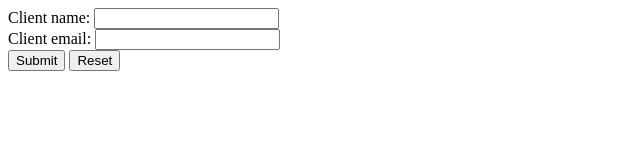
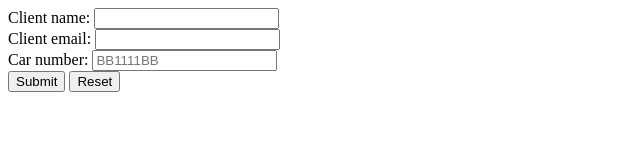
Before and after one commit to KrilR/15feb, a plain HTML site: page form.html in a window 1280 px wide. Shown: the whole page, without its empty margins (0-640 px from the left). Drawn offline with Linux system fonts and the light colour scheme.

Commit message:
Add form + mail to

```diff
--- a/form.html
+++ b/form.html
@@ -5,7 +5,7 @@
     <title>Form</title>
 </head>
 <body>
- <form action="" method="get">
+ <form action="https://formspree.io/roksolana.kr+HtmlClass@gmail.com" method="post">
      <label for="client-name">Client name:</label>
      <input type="text" name="client-name" id="client-name" required>
      <br>
@@ -13,8 +13,16 @@
      <input type="text" name="client-email" id="client-name" required>
      </label>
      <br>
+     <label>
+         Car number:
+         <input type="text" name="car-number" required pattern="[A-Z]{2}[\d]{4}[A-Z]{2}"
+         placeholder="BB1111BB"
+         title="AA1111AA">
+     </label>
+     <br>
      <input type="submit">
      <input type="reset">
+
  </form>
 </body>
 </html>
```
Also changed, not shown: index.html (+1 -1 lines), 16-Year-Old-German-Photographer-Takes-Stunning-Photos-Of-His-Home-Country-57c943fd06388__700.jpg (deleted), 16-year-old-nature-photographer-jannik-obenhoff-14-57c93972bc08e__700.jpg (deleted).
